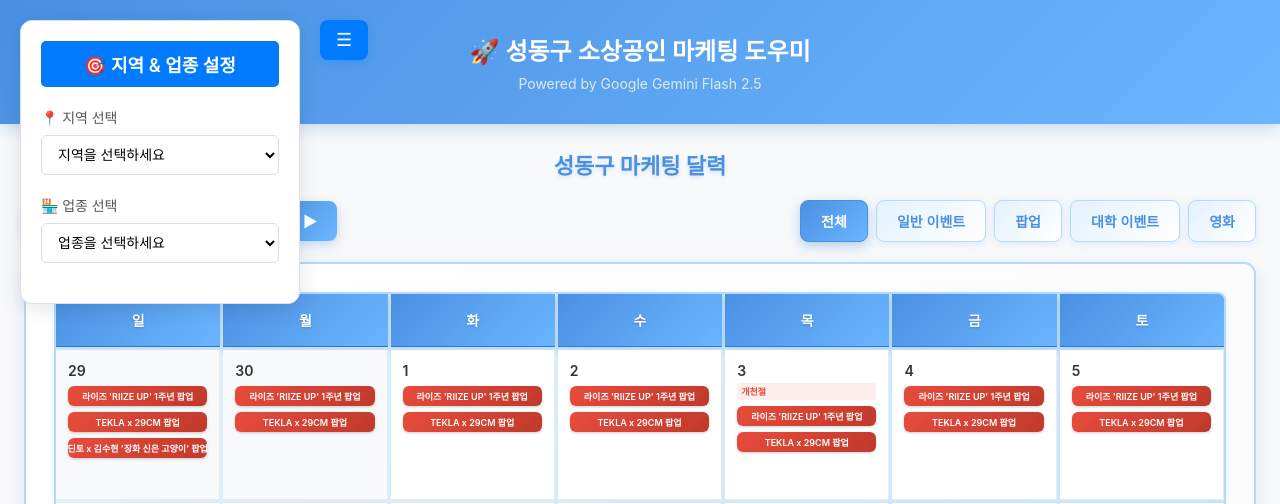
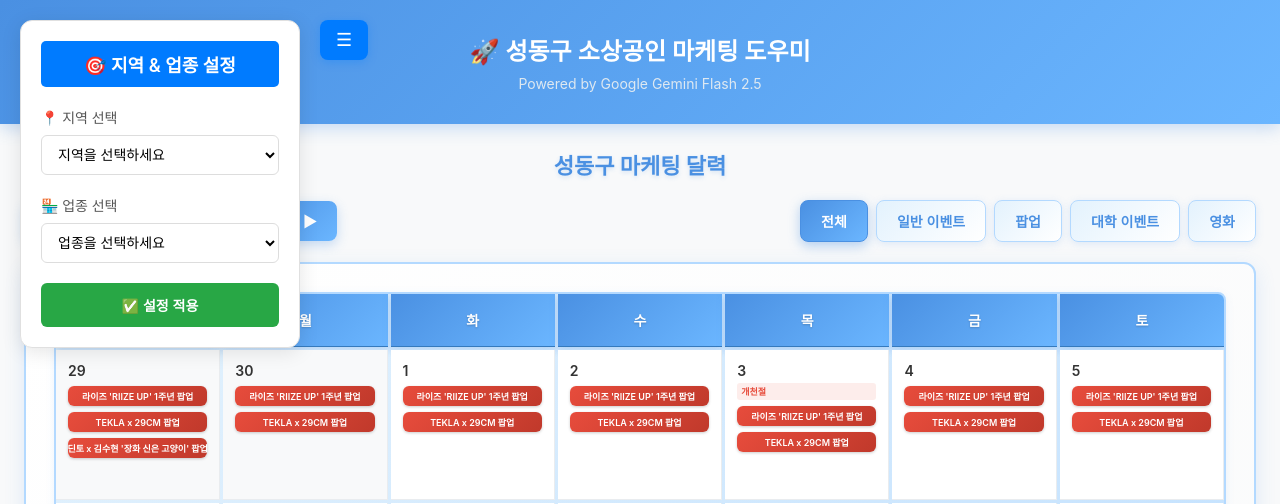
Before and after one commit to dohoon0508/seongdong-marketing-helper, a Flask app: page / in a window 1280 px wide. Shown: the top 504 px of the page. Run offline with Flask 3, Linux system fonts and the light colour scheme.

Commit message:
feat: 사이드바에 설정 적용 버튼 추가

```diff
--- a/templates/index.html
+++ b/templates/index.html
@@ -1282,6 +1282,13 @@
             <h4>📋 선택된 정보</h4>
             <p id="selectedLocation"></p>
             <p id="selectedIndustry"></p>
+        </div>
+
+        <!-- 적용 버튼 -->
+        <div style="margin-top: 15px;">
+            <button onclick="applySettings()" style="width: 100%; padding: 12px; background: #28a745; color: white; border: none; border-radius: 6px; font-weight: 600; cursor: pointer;">
+                ✅ 설정 적용
+            </button>
         </div>
     </div>
 
@@ -1939,6 +1946,25 @@
                 toggleIcon.textContent = '✕';
             }
         }
+
+        function applySettings() {
+            const locationSelect = document.getElementById('locationSelect');
+            const industrySelect = document.getElementById('industrySelect');
+            const customIndustry = document.getElementById('customIndustry');
+
+            const location = locationSelect.value;
+            let industry = industrySelect.value;
+
+            if (industry === '직접입력') {
+                industry = customIndustry.value;
+            }
+
+            if (location || industry) {
+                alert(`✅ 설정이 적용되었습니다!\n📍 지역: ${location || '미선택'}\n🏢 업종: ${industry || '미선택'}\n\n이제 질문을 입력하면 선택된 정보가 반영됩니다.`);
+            } else {
+                alert('⚠️ 지역 또는 업종을 선택해주세요.');
+            }
+        }
     </script>
         </div>
     </div>
```
